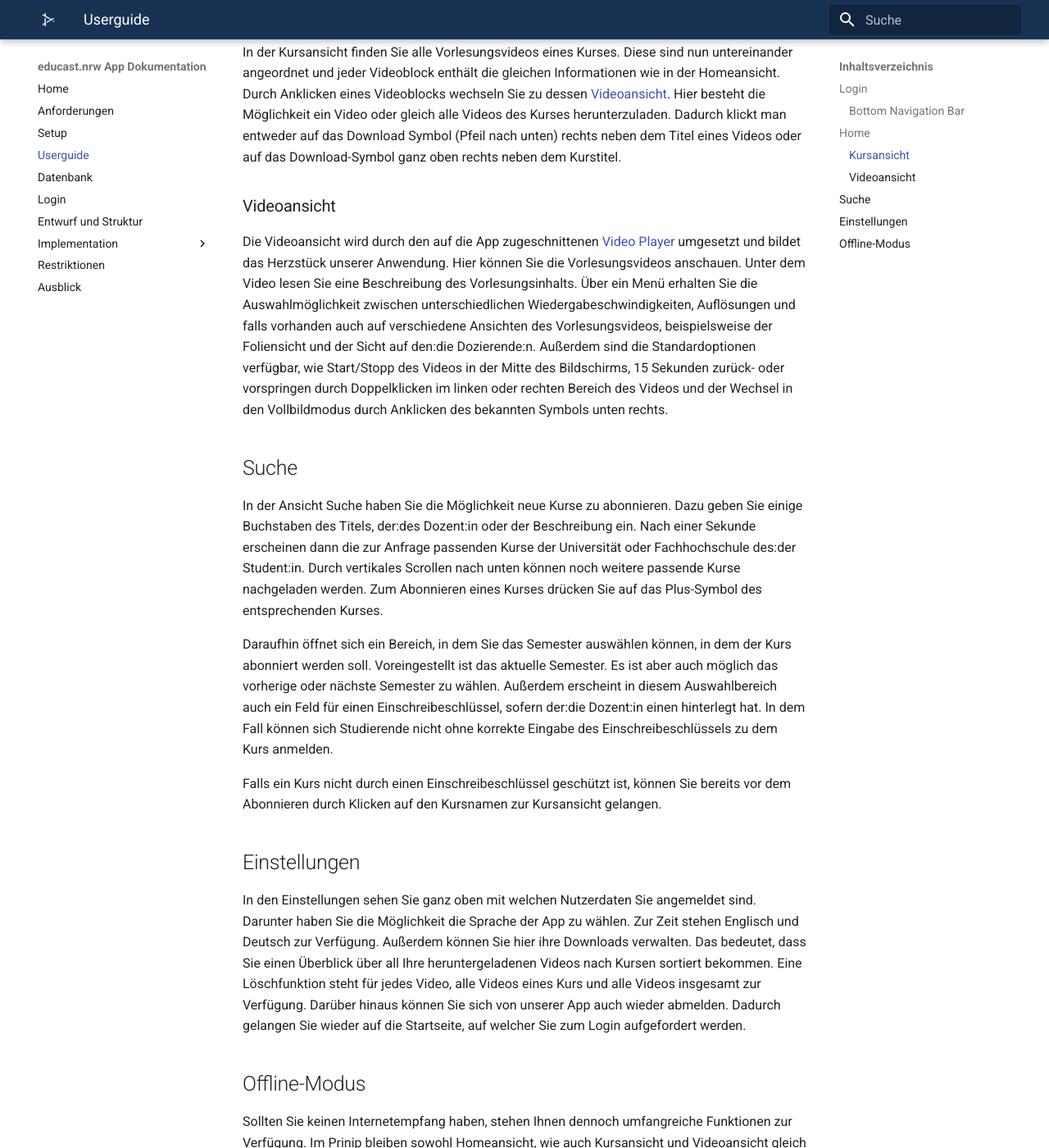
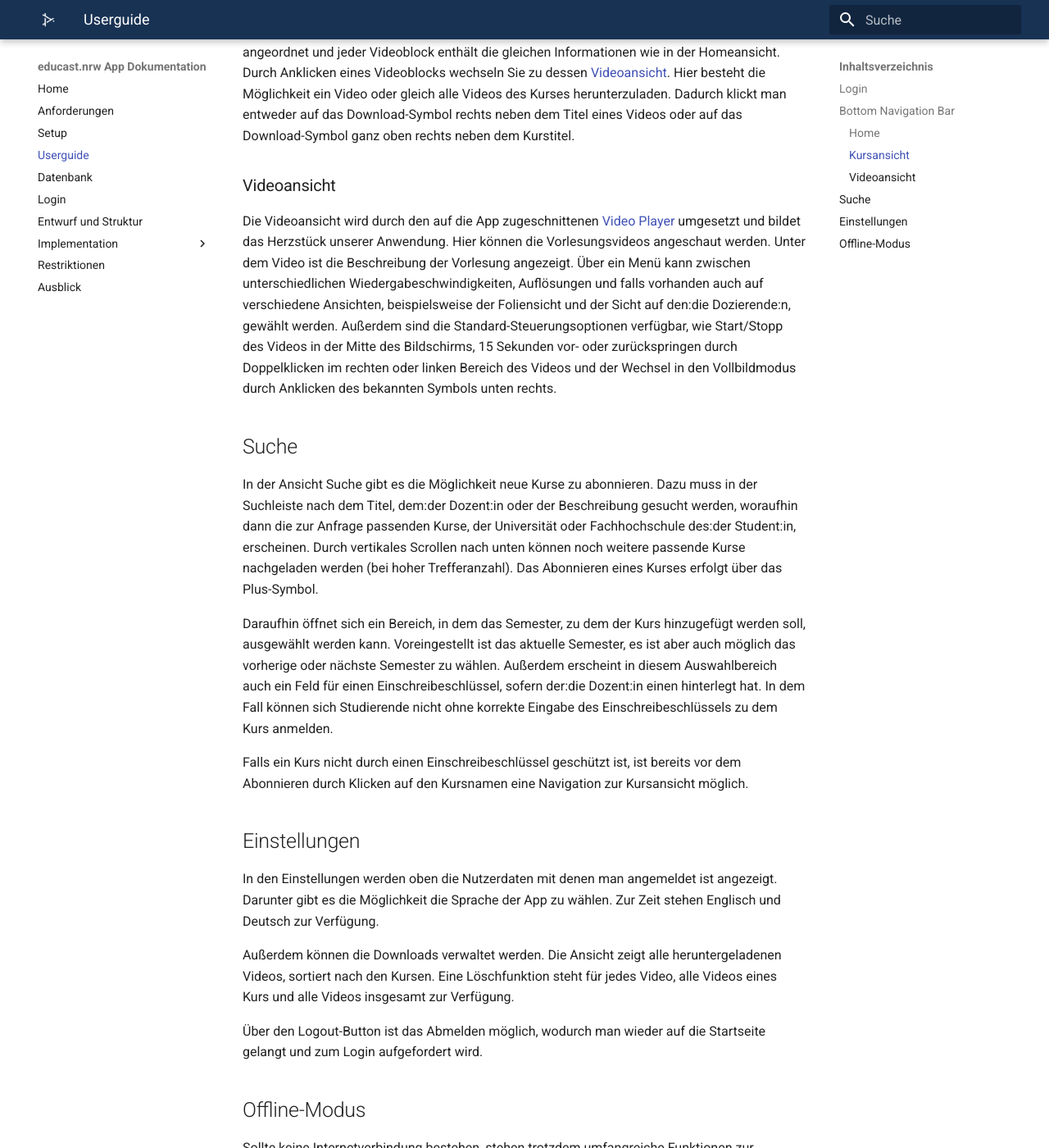
Before and after one commit to educastmobileapp/docs, an MkDocs documentation site: the page built from docs/userguide.md, in a window 1280 px wide and 1400 px high, scrolled down 2664 px. Shown: the whole window at 82% size. Built offline with MkDocs 1.6.1 and Material for MkDocs 9.7.7, drawn with Linux system fonts in a browser that asks for light colours; some of the changed text lies outside the part shown.

Commit message:
Corrections

```diff
--- a/docs/userguide.md
+++ b/docs/userguide.md
@@ -8,36 +8,41 @@
 
 ## Login
 
-Bevor man auf die eigentliche App zugreifen kann, muss man sich auf der Login Seite anmelden. Der Anmeldeprozess erfolgt über die Authentifikations- und Autorisierungs-Infrastruktur des Deutschen Forschungsnetzes (DFN-AAI). Dabei wählt der:die Studierende seine Universität oder Fachhochschule aus und meldet sich dann mit den entsprechenden Zugangsdaten an.  Detailliertere Informationen und technische Hintergründe finden Sie auf der [Login Seite](login.md). Nach erfolgreichem Anmelden kommt man zur Hauptansicht der App.
+Bevor man auf die eigentliche App zugreifen kann, muss man sich auf der Login Seite anmelden. Der Anmeldeprozess erfolgt über die Authentifikations- und Autorisierungs-Infrastruktur des Deutschen Forschungsnetzes (DFN-AAI). Dabei wählt der:die Studierende seine Universität oder Fachhochschule aus und meldet sich dann mit den entsprechenden Zugangsdaten an. Detailliertere Informationen und technische Hintergründe sind auf der [Login Seite](login.md) zu finden. Nach erfolgreichem Anmelden kommt man zur Hauptansicht der App.
 
-### Bottom Navigation Bar
+## Bottom Navigation Bar
 
-Über die dauerhaft eingeblendete Bottom Navigation Bar können Sie zwischen drei Ansichten wählen, wie den Studierenden von anderen Apps bereits bekannt sein sollte. Dort können die Studierenden zwischen den Ansichten [Home](userguide.md#home), [Suche](userguide.md#suche) und [Einstellungen](userguide.md#einstellungen) wechseln.
+Über die dauerhaft eingeblendete Bottom Navigation Bar kann man zwischen drei Ansichten wählen. Diese Funktionalität sollte den Nutzern von anderen Apps bereits bekannt sein. Die Navigation zwischen den Ansichten [Home](userguide.md#home), [Suche](userguide.md#suche) und [Einstellungen](userguide.md#einstellungen) ist möglich.
 
-## Home
-Auf der Homeansicht sieht man zunächst einmal alle im derzeitigen Semester abonnierten Kurse und die zugehörigen Vorlesungsvideos. Zum Aktualisieren zieht man die Seite einmal nach unten.
+### Home
+Auf der Homeansicht sieht man zunächst einmal alle im derzeitigen Semester abonnierten Kurse und die zugehörigen Vorlesungsvideos. Zum Aktualisieren zieht man die Seite einmal nach unten (Pull-to-Refresh).
 
-Dabei ist der Aufbau so, dass alle Kurse untereinander angeordnet sind und man dementsprechend durch vertikales Scrollen nach und nach alle seine Kurse untereinander angezeigt bekommt. Durch Anklicken des Kurstitels wechselt man zur [Kursansicht](userguide.md#kursansicht) dieses Kurses.
+Die Ansicht ist so aufgebaut, dass alle Kurse untereinander angeordnet sind und man durch vertikales Scrollen alle seine Kurse angezeigt bekommt. Durch Anklicken des Kurstitels wechselt man zur [Kursansicht](userguide.md#kursansicht) des jeweiligen Kurses.
 
-Die Videos eines Kurses sind im Gegensatz dazu nebeneinander angeordnet und durch horizontales Wischen alle zu betrachten. Dabei werden einem zu jedem Video bereits der Titel, der:die Dozierende, das Erstelldatum, ein Vorschaubild und die Dauer des Videos angezeigt. Bei Anklicken dieses Videobereichs wird man auf die [Videoansicht](userguide.md#videoansicht) weitergeleitet.
+Die Videos eines Kurses sind nebeneinander angeordnet und durch horizontales Wischen alle zu betrachten. Dabei werden einem zu jedem Video bereits der Titel, der:die Dozierende, das Erstelldatum, ein Vorschaubild und die Dauer des Videos angezeigt. Bei Anklicken dieses Videobereichs wird man auf die [Videoansicht](userguide.md#videoansicht) weitergeleitet.
 
 
 ### Kursansicht
-In der Kursansicht finden Sie alle Vorlesungsvideos eines Kurses. Diese sind nun untereinander angeordnet und jeder Videoblock enthält die gleichen Informationen wie in der Homeansicht. Durch Anklicken eines Videoblocks wechseln Sie zu dessen [Videoansicht](setup.md#videoansicht). Hier besteht die Möglichkeit ein Video oder gleich alle Videos des Kurses herunterzuladen. Dadurch klickt man entweder auf das Download Symbol (Pfeil nach unten) rechts neben dem Titel eines Videos oder auf das Download-Symbol ganz oben rechts neben dem Kurstitel.
+In der Kursansicht finden Sie alle Vorlesungsvideos eines Kurses. Diese sind nun untereinander angeordnet und jeder Videoblock enthält die gleichen Informationen wie in der Homeansicht. Durch Anklicken eines Videoblocks wechseln Sie zu dessen [Videoansicht](setup.md#videoansicht). Hier besteht die Möglichkeit ein Video oder gleich alle Videos des Kurses herunterzuladen. Dadurch klickt man entweder auf das Download-Symbol rechts neben dem Titel eines Videos oder auf das Download-Symbol ganz oben rechts neben dem Kurstitel.
 
 ### Videoansicht
-Die Videoansicht wird durch den auf die App zugeschnittenen [Video Player](implementation/player.md) umgesetzt und bildet das Herzstück unserer Anwendung. Hier können Sie die Vorlesungsvideos anschauen. Unter dem Video lesen Sie eine Beschreibung des Vorlesungsinhalts. Über ein Menü erhalten Sie die Auswahlmöglichkeit zwischen unterschiedlichen Wiedergabeschwindigkeiten, Auflösungen und falls vorhanden auch auf verschiedene Ansichten des Vorlesungsvideos, beispielsweise der Foliensicht und der Sicht auf den:die Dozierende:n. Außerdem sind die Standardoptionen verfügbar, wie Start/Stopp des Videos in der Mitte des Bildschirms, 15 Sekunden zurück- oder vorspringen durch Doppelklicken im linken oder rechten Bereich des Videos und der Wechsel in den Vollbildmodus durch Anklicken des bekannten Symbols unten rechts.
+Die Videoansicht wird durch den auf die App zugeschnittenen [Video Player](implementation/player.md) umgesetzt und bildet das Herzstück unserer Anwendung. Hier können die Vorlesungsvideos angeschaut werden. Unter dem Video ist die Beschreibung der Vorlesung angezeigt. Über ein Menü kann zwischen unterschiedlichen Wiedergabeschwindigkeiten, Auflösungen und falls vorhanden auch auf verschiedene Ansichten, beispielsweise der Foliensicht und der Sicht auf den:die Dozierende:n, gewählt werden. Außerdem sind die Standard-Steuerungsoptionen verfügbar, wie Start/Stopp des Videos in der Mitte des Bildschirms, 15 Sekunden vor- oder zurückspringen durch Doppelklicken im rechten oder linken Bereich des Videos und der Wechsel in den Vollbildmodus durch Anklicken des bekannten Symbols unten rechts.
 
 ## Suche
-In der Ansicht Suche haben Sie die Möglichkeit  neue Kurse zu abonnieren. Dazu geben Sie einige Buchstaben des Titels, der:des Dozent:in oder der Beschreibung ein. Nach einer Sekunde erscheinen dann die zur Anfrage passenden Kurse der Universität oder Fachhochschule des:der Student:in. Durch vertikales Scrollen nach unten können noch weitere passende Kurse nachgeladen werden. Zum Abonnieren eines Kurses drücken Sie auf das Plus-Symbol des entsprechenden Kurses.
+In der Ansicht Suche gibt es die Möglichkeit neue Kurse zu abonnieren. Dazu muss in der Suchleiste nach dem Titel, dem:der Dozent:in oder der Beschreibung gesucht werden, woraufhin dann die zur Anfrage passenden Kurse, der Universität oder Fachhochschule des:der Student:in, erscheinen. Durch vertikales Scrollen nach unten können noch weitere passende Kurse nachgeladen werden (bei hoher Trefferanzahl).
+Das Abonnieren eines Kurses erfolgt über das Plus-Symbol.
 
-Daraufhin öffnet sich ein Bereich, in dem Sie das Semester auswählen können, in dem der Kurs abonniert werden soll. Voreingestellt ist das aktuelle Semester. Es ist aber auch möglich das vorherige oder nächste Semester zu wählen. Außerdem erscheint in diesem Auswahlbereich auch ein Feld für einen Einschreibeschlüssel, sofern der:die Dozent:in einen hinterlegt hat. In dem Fall können sich Studierende nicht ohne korrekte Eingabe des Einschreibeschlüssels zu dem Kurs anmelden.
+Daraufhin öffnet sich ein Bereich, in dem das Semester, zu dem der Kurs hinzugefügt werden soll, ausgewählt werden kann. Voreingestellt ist das aktuelle Semester, es ist aber auch möglich das vorherige oder nächste Semester zu wählen. Außerdem erscheint in diesem Auswahlbereich auch ein Feld für einen Einschreibeschlüssel, sofern der:die Dozent:in einen hinterlegt hat. In dem Fall können sich Studierende nicht ohne korrekte Eingabe des Einschreibeschlüssels zu dem Kurs anmelden.
 
-Falls ein Kurs nicht durch einen Einschreibeschlüssel geschützt ist, können Sie bereits vor dem Abonnieren durch Klicken auf den Kursnamen zur Kursansicht gelangen.
+Falls ein Kurs nicht durch einen Einschreibeschlüssel geschützt ist, ist bereits vor dem Abonnieren durch Klicken auf den Kursnamen eine Navigation zur Kursansicht möglich.
 
 ## Einstellungen
-In den Einstellungen sehen Sie ganz oben mit welchen Nutzerdaten Sie angemeldet sind. Darunter haben Sie die Möglichkeit die Sprache der App zu wählen. Zur Zeit stehen Englisch und Deutsch zur Verfügung. Außerdem können Sie hier ihre Downloads verwalten. Das bedeutet, dass Sie einen Überblick über all Ihre heruntergeladenen Videos nach Kursen sortiert bekommen. Eine Löschfunktion steht für jedes Video, alle Videos eines Kurs und alle Videos insgesamt zur Verfügung. Darüber hinaus können Sie sich von unserer App auch wieder abmelden. Dadurch gelangen Sie wieder auf die Startseite, auf welcher Sie zum Login aufgefordert werden.
+In den Einstellungen werden oben die Nutzerdaten mit denen man angemeldet ist angezeigt. Darunter gibt es die Möglichkeit die Sprache der App zu wählen. Zur Zeit stehen Englisch und Deutsch zur Verfügung.
+
+Außerdem können die Downloads verwaltet werden. Die Ansicht zeigt alle heruntergeladenen Videos, sortiert nach den Kursen. Eine Löschfunktion steht für jedes Video, alle Videos eines Kurs und alle Videos insgesamt zur Verfügung.
+
+Über den Logout-Button ist das Abmelden möglich, wodurch man wieder auf die Startseite gelangt und zum Login aufgefordert wird.
 
 ## Offline-Modus
-Sollten Sie keinen Internetempfang haben, stehen Ihnen dennoch umfangreiche Funktionen zur Verfügung. Im Prinip bleiben sowohl Homeansicht, wie auch Kursansicht und Videoansicht gleich mit dem Unterschied, dass nun nur heruntergeladene Videos angezeigt werden. Wie Sie Videos herunterladen können, können Sie [hier](userguide.md#kursansicht) nachlesen.
-In der Suche werden Sie darauf hingewiesen, dass Sie zur Zeit keinen Internetempfang haben, denn diese Funktion steht Ihnen nur online zur Verfügung.
+Sollte keine Internetverbindung bestehen, stehen trotzdem umfangreiche Funktionen zur Verfügung. Im Prinzip bleiben sowohl Homeansicht, wie auch Kursansicht und Videoansicht intakt mit dem Unterschied, dass nun nur heruntergeladene Videos angezeigt werden. Wie Videos heruntergeladen werden können, ist [hier](userguide.md#kursansicht) nachzulesen.
+Da die Suche nur online zur Verfügung steht, gibt es hier einen Hinweis, die Verbindung zu überprüfen.
```
